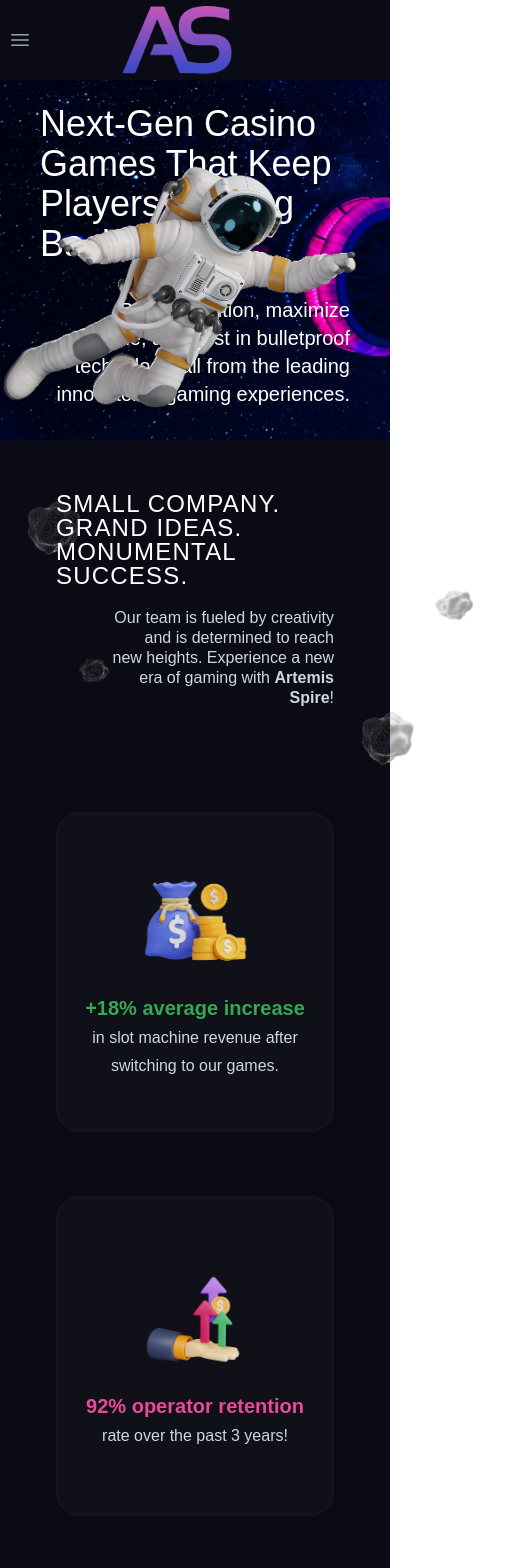
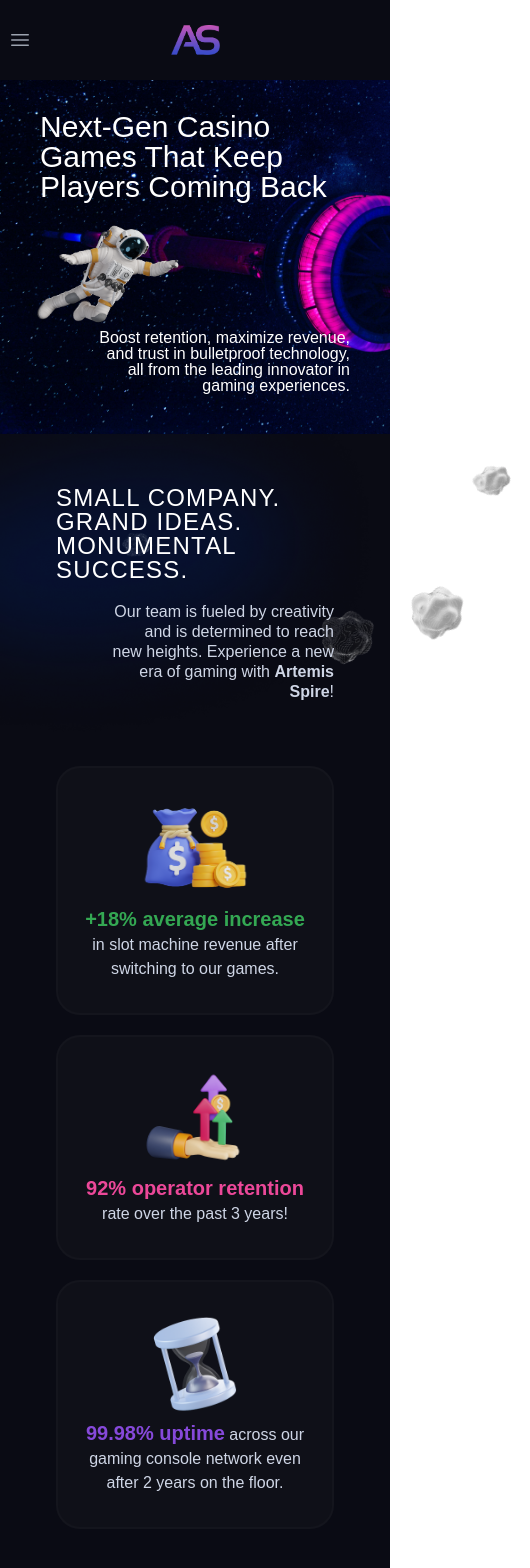
Before and after one commit to axsuphu/artemis-spire, a React (Vite) app: page / in a window 390 px wide. Shown: the top 1568 px of the page, 530 px wide, since content can reach past the window. Built offline with nearby package versions, Linux system fonts and the light colour scheme; a web font is replaced by a local one.

Commit message:
updated mobile first styling

```diff
--- a/src/components/NavBar/NavBar.jsx
+++ b/src/components/NavBar/NavBar.jsx
@@ -45,8 +45,8 @@ export default function NavBar({ getImagePath }) {
                 </DisclosureButton>
               </div>
               <div className="flex flex-1 items-center justify-center sm:justify-start">
-                <div className="flex flex-shrink-0 items-center">
-                  <img src={imageLocation} className="w-3/4" />
+                <div className="flex items-center justify-center">
+                  <img src={imageLocation} className="w-1/3 lg:w-3/4" />
                 </div>
                 <div className="hidden sm:ml-6 sm:block">
                   <div className="flex space-x-4">
--- a/src/pages/HomePage/CTA.jsx
+++ b/src/pages/HomePage/CTA.jsx
@@ -31,15 +31,13 @@ const CTA = ({ getImagePath }) => {
               </defs>
             </svg>
             <div className="mx-auto max-w-md text-center lg:mx-0 lg:flex-auto lg:py-20 lg:text-left">
-              <h2 className="font-bakbak text-2xl tracking-wide text-white sm:text-4xl xl:text-5xl">
+              <h2 className="font-bakbak text-xl text-white md:text-4xl xl:text-5xl">
                 Speak to an Artemis Spire Rep!
                 <br />
                 (888) 888-8888
               </h2>
-              <p className="mt-6 text-sm leading-8 text-grey-text">
-                Please call or email for more details.
-              </p>
-              <div className="mt-10 flex items-center justify-center gap-x-6 lg:justify-start">
+
+              <div className="mt-6 flex items-center justify-center gap-x-6 lg:justify-start">
                 <a
                   href="#"
                   className="rounded-md bg-white px-3.5 py-2.5 text-sm font-semibold text-gray-900 shadow-sm hover:bg-gray-100 focus-visible:outline focus-visible:outline-2 focus-visible:outline-offset-2 focus-visible:outline-white"
@@ -55,7 +53,7 @@ const CTA = ({ getImagePath }) => {
               </div>
             </div>
             <div className="z-2 flex h-80 items-center justify-center md:h-96">
-              <img src={imageLocation} className="" />
+              <img src={imageLocation} className="w-2/5" />
             </div>
           </div>
         </div>
--- a/src/pages/HomePage/CompanyOverview.jsx
+++ b/src/pages/HomePage/CompanyOverview.jsx
@@ -18,15 +18,15 @@ const CompanyOverview = ({ getImagePath }) => {
             <circle cx={512} cy={512} r={512} fill="#7449B8" fillOpacity="1" />
           </svg>
           <div className="mx-auto flex flex-col items-center">
-            <h2 className="relative text-center font-bakbak text-3xl tracking-wide text-white md:text-4xl lg:max-w-lg lg:text-5xl xl:max-w-2xl xl:text-6xl">
+            <h2 className="relative text-center font-bakbak text-2xl tracking-wide text-white md:text-4xl lg:max-w-lg lg:text-5xl xl:max-w-2xl xl:text-6xl">
               Fresh Ideas, Exciting Approach - Choose Us!
             </h2>
-            <div className="relative mt-10 grid grid-cols-1 items-center justify-center lg:grid-cols-2">
-              <div className="flex items-center justify-center">
+            <div className="relative grid grid-cols-1 items-center justify-center lg:grid-cols-2">
+              <div className="my-4 flex items-center justify-center">
                 <img src={getImagePath("teamwork")} className="w-1/2" />
               </div>
 
-              <div className="m-2 rounded-sm bg-dark-fill p-2 text-base shadow-lg 2xl:rounded-lg 2xl:p-10 2xl:text-lg">
+              <div className="m-2 rounded-md bg-dark-fill p-4 text-sm shadow-lg 2xl:rounded-lg 2xl:p-10 2xl:text-lg">
                 <p className="text-grey-text">
                   Nam libero tempore, cum soluta nobis est eligendi optio cumque
                   nihil impedit quo minus id quod maxime placeat facere
--- a/src/pages/HomePage/FloatingAstronautRocks.jsx
+++ b/src/pages/HomePage/FloatingAstronautRocks.jsx
@@ -52,7 +52,7 @@ const FloatingAstronautRocks = () => {
 
   return (
     <div className="absolute 2xl:right-20 2xl:top-0">
-      <div className="relative">
+      <div className="relative left-9 top-28 w-2/5">
         <motion.img
           src={getImagePath("astronaut")}
           alt="Floating Astronaut Reaching"
--- a/src/pages/HomePage/Hero.jsx
+++ b/src/pages/HomePage/Hero.jsx
@@ -12,23 +12,21 @@ const Hero = ({ getImagePath }) => {
         id="hero"
         className="relative mb-5 flex h-auto w-screen max-w-1920 flex-col items-center bg-hero-image bg-cover bg-no-repeat lg:mb-0 lg:h-screen lg:max-h-650 lg:flex-row lg:items-start lg:justify-center lg:pt-16 xl:pt-10 2xl:max-h-950"
       >
-        <div className="2xl:gap-34 mx-10 my-6 flex flex-col gap-8 font-bakbak text-white sm:mx-0 sm:my-8 sm:w-2/3 md:mx-0 md:mb-8 md:mt-14 md:w-11/12 md:gap-14 lg:absolute lg:left-32 lg:m-0 lg:w-2/3 lg:gap-24 lg:pl-4 xl:top-24 xl:w-7/12 xl:gap-28 xl:p-0 2xl:left-52 2xl:top-36">
-          <div className="relative flex flex-col gap-2 font-bakbak text-4xl text-white sm:text-3xl md:text-5xl xl:text-5xl 2xl:gap-6 2xl:text-7xl">
+        <div className="mx-10 my-8 flex flex-col gap-32 font-bakbak text-white sm:mx-0 sm:my-8 sm:w-2/3 md:mx-0 md:mb-8 md:mt-14 md:w-11/12 md:gap-14 lg:absolute lg:left-32 lg:m-0 lg:w-2/3 lg:gap-24 lg:pl-4 xl:top-24 xl:w-7/12 xl:gap-28 xl:p-0 2xl:left-52 2xl:top-36 2xl:gap-36">
+          <div className="relative flex flex-col font-bakbak text-3xl leading-none text-white md:text-5xl xl:text-5xl 2xl:gap-6 2xl:text-7xl">
             <h1>Next-Gen Casino Games That Keep Players Coming Back</h1>
           </div>
-          <div className="sm:flex sm:flex-col md:items-end lg:items-start">
-            <h2 className="lg:w-11/22 mb-2 text-right text-xl sm:text-lg md:mb-6 md:w-4/5 md:text-2xl lg:w-2/3 lg:text-left xl:w-2/3 xl:pr-4 xl:text-2xl 2xl:w-3/5 2xl:pb-6 2xl:text-3xl">
-              Boost retention, maximize revenue, and trust in bulletproof
-              technology, all from the leading innovator in gaming experiences.
-            </h2>
+          <div className="flex justify-end">
+            <div className="flex w-5/6 items-end">
+              <h2 className="lg:w-11/22 text-md mb-2 text-right leading-none sm:text-lg md:mb-6 md:w-4/5 md:text-2xl lg:w-2/3 lg:text-left xl:w-2/3 xl:pr-4 xl:text-2xl 2xl:w-3/5 2xl:pb-6 2xl:text-3xl">
+                Boost retention, maximize revenue, and trust in bulletproof
+                technology, all from the leading innovator in gaming
+                experiences.
+              </h2>
+            </div>
           </div>
         </div>
         <FloatingAstronautRocks />
-        {/* <img
-
-          src={getImagePath("coinPusherSpaceImage")}
-          className="container h-2/5 w-auto md:h-1/2 lg:absolute lg:right-5 lg:top-28 lg:h-auto lg:w-1/2 xl:right-12 xl:h-4/5 xl:w-auto 2xl:right-36"
-        /> */}
       </section>
     </>
   );
--- a/src/pages/HomePage/RevenueStats.jsx
+++ b/src/pages/HomePage/RevenueStats.jsx
@@ -6,35 +6,35 @@ const RevenueStats = ({ getImagePath }) => {
     <>
       <img
         src={getImagePath("ellipseImage")}
-        className="absolute left-0 top-1/2 z-0 2xl:top-96"
+        className="absolute left-0 top-72 z-0 xl:top-1/2 2xl:top-96"
       />
       <Section id="revenue-stats">
-        <div className="bg-transparent py-10 md:py-20">
+        <div className="bg-transparent md:py-20">
           <div className="mx-auto max-w-7xl px-6 lg:px-8">
-            <div className="grid grid-cols-1 gap-x-8 gap-y-16 text-center lg:grid-cols-3">
-              <div className="mx-auto flex h-80 max-w-xs flex-col items-center justify-center gap-y-4 rounded-3xl border-2 border-solid border-zinc-500 border-opacity-5 bg-dark-fill p-6 md:max-w-md">
+            <div className="grid grid-cols-1 gap-x-8 gap-y-5 text-center lg:grid-cols-3">
+              <div className="mx-auto flex h-fit max-w-xs flex-col items-center justify-center rounded-3xl border-2 border-solid border-zinc-500 border-opacity-5 bg-dark-fill p-6 md:max-w-md">
                 <img src={getImagePath("moneyBag")} className="w-1/2" />
-                <p className="text-base leading-7 text-grey-text">
+                <p className="pb-2 text-base text-grey-text">
                   <span className="text-xl font-extrabold text-green-primary">
                     +18% average increase
                   </span>{" "}
                   in slot machine revenue after switching to our games.
                 </p>
               </div>
-              <div className="mx-auto flex h-80 max-w-xs flex-col items-center justify-center gap-y-4 rounded-3xl border-2 border-solid border-zinc-500 border-opacity-5 bg-dark-fill p-6 md:max-w-md 2xl:items-center">
+              <div className="mx-auto flex h-fit max-w-xs flex-col items-center justify-center rounded-3xl border-2 border-solid border-zinc-500 border-opacity-5 bg-dark-fill p-6 md:max-w-md">
                 <img src={getImagePath("coinGrowth")} className="w-1/2" />
 
-                <p className="text-base leading-7 text-grey-text">
+                <p className="pb-2 text-base text-grey-text">
                   <span className="text-xl font-extrabold text-pink-500">
                     92% operator retention
                   </span>{" "}
                   rate over the past 3 years!
                 </p>
               </div>
-              <div className="bo rder-2 mx-auto flex h-80 max-w-xs flex-col items-center justify-center gap-4 rounded-3xl border-solid border-zinc-500 border-opacity-5 bg-dark-fill px-5 py-12 md:max-w-md">
+              <div className="mx-auto flex h-fit max-w-xs flex-col items-center justify-center rounded-3xl border-2 border-solid border-zinc-500 border-opacity-5 bg-dark-fill p-6 md:max-w-md">
                 <img src={getImagePath("hourglass")} className="w-1/2" />
 
-                <p className="text-base leading-7 text-grey-text">
+                <p className="pb-2 text-base text-grey-text">
                   <span className="text-xl font-extrabold text-purple-primary">
                     99.98% uptime
                   </span>{" "}
--- a/src/pages/HomePage/Testimonials.jsx
+++ b/src/pages/HomePage/Testimonials.jsx
@@ -97,7 +97,7 @@ const Testimonials = ({ getImagePath }) => {
                     <p>{entry.author.position}</p>
                     <p>{entry.author.company}</p>
                   </div>
-                  <p className="text-grey-text">{entry.text}</p>
+                  <p className="text-sm text-grey-text">{entry.text}</p>
                 </div>
               </div>
             ))}
```
